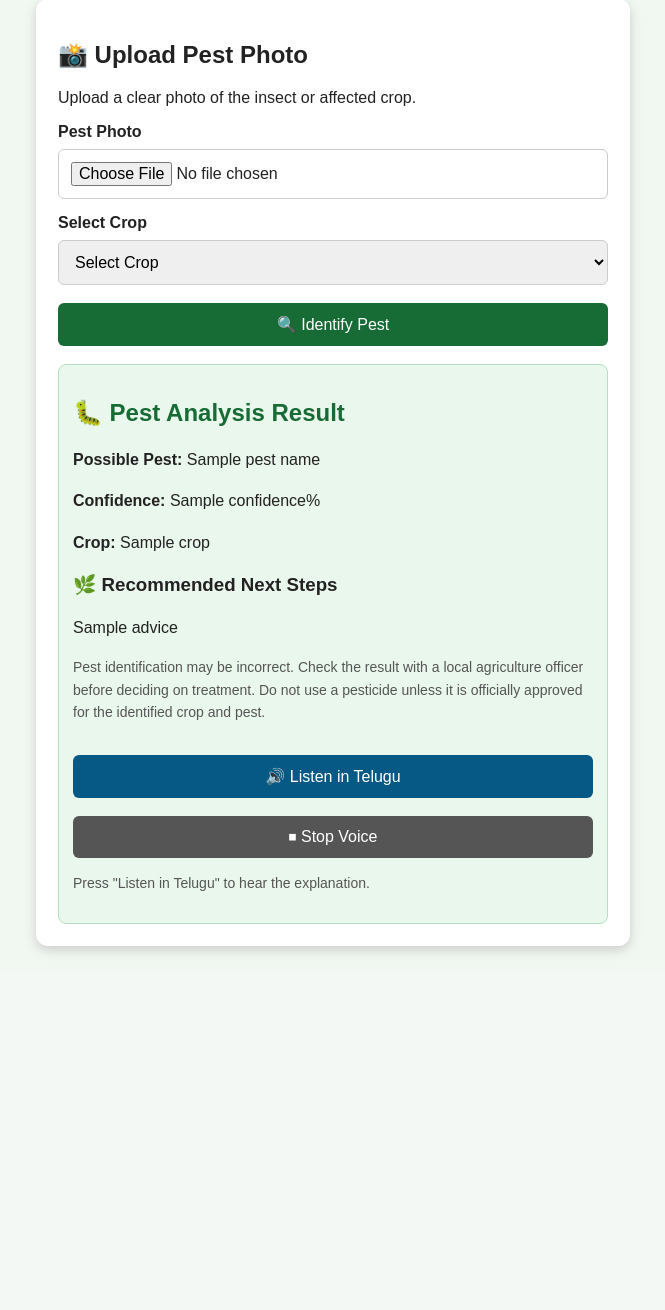
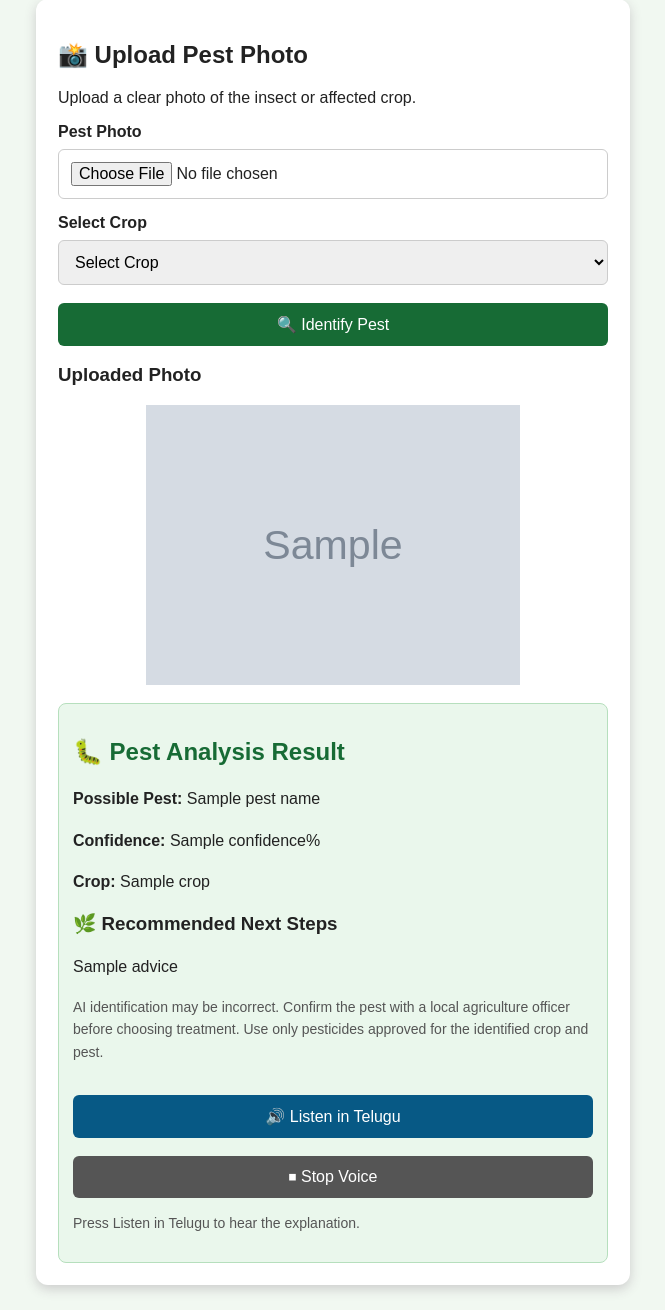
Before and after one commit to swaroopvelaga4-hub/REALTIMECHAT, a Flask app: template templates/pest_identification.html in a window 1280 px wide. Shown: the part 199-1509 px from the top of the page, without its empty margins (307-972 px from the left). Before the commit the page ends 1153 px from the top, so only its background shows below. Run offline with Flask 3, Linux system fonts and the light colour scheme; the template is opened without the code that fills it: most values are stand-ins (such as "Sample title", 1, 10 or a date in 2020); grey boxes marked "Sample" are stand-in pictures.

Commit message:
Update pest_identification.html

```diff
--- a/templates/pest_identification.html
+++ b/templates/pest_identification.html
@@ -58,11 +58,6 @@
             margin-top: 18px;
         }
 
-        button:disabled {
-            opacity: 0.6;
-            cursor: not-allowed;
-        }
-
         .voice-button {
             background: #075985;
         }
@@ -101,7 +96,7 @@
             line-height: 1.6;
         }
 
-        #photoPreview {
+        #photoPreview, #uploadedPhoto {
             display: none;
             width: 100%;
             max-height: 280px;
@@ -113,6 +108,7 @@
 </head>
 
 <body>
+
 <header>
     <h1>🐛 HarvestAI Pest Doctor</h1>
     <p>AI-Assisted Crop Pest Identification</p>
@@ -120,6 +116,7 @@
 </header>
 
 <div class="container">
+
     <h2>📸 Upload Pest Photo</h2>
     <p>Upload a clear photo of the insect or affected crop.</p>
 
@@ -128,16 +125,18 @@
           enctype="multipart/form-data">
 
         <label for="pest_image">Pest Photo</label>
+
         <input type="file"
                id="pest_image"
                name="pest_image"
-               accept="image/*"
+               accept="image/jpeg,image/png,image/webp"
                capture="environment"
                required>
 
         <img id="photoPreview" alt="Selected pest photo preview">
 
         <label for="crop">Select Crop</label>
+
         <select id="crop" name="crop" required>
             <option value="">Select Crop</option>
             <option value="Rice">Rice</option>
@@ -153,25 +152,37 @@
     </form>
 
     {% if error %}
-    <div class="message">
+    <div class="message" role="status">
         <strong>Notice:</strong>
         <p>{{ error }}</p>
     </div>
     {% endif %}
 
+    {% if image_url %}
+    <h3>Uploaded Photo</h3>
+    <img id="uploadedPhoto"
+         src="{{ image_url }}"
+         alt="Uploaded pest photo"
+         style="display:block;">
+    {% endif %}
+
     {% if pest_name %}
     <div class="result-card" id="pestResult">
+
         <h2>🐛 Pest Analysis Result</h2>
 
-        <p><b>Possible Pest:</b>
+        <p>
+            <b>Possible Pest:</b>
             <span id="pestName">{{ pest_name }}</span>
         </p>
 
-        <p><b>Confidence:</b>
+        <p>
+            <b>Confidence:</b>
             <span id="confidence">{{ confidence }}</span>%
         </p>
 
-        <p><b>Crop:</b>
+        <p>
+            <b>Crop:</b>
             <span id="cropName">{{ crop }}</span>
         </p>
 
@@ -179,10 +190,9 @@
         <p id="pestAdvice">{{ advice }}</p>
 
         <p class="notice">
-            Pest identification may be incorrect. Check the result with
-            a local agriculture officer before deciding on treatment.
-            Do not use a pesticide unless it is officially approved
-            for the identified crop and pest.
+            AI identification may be incorrect. Confirm the pest with
+            a local agriculture officer before choosing treatment.
+            Use only pesticides approved for the identified crop and pest.
         </p>
 
         <button type="button"
@@ -198,14 +208,15 @@
         </button>
 
         <p class="notice" id="voiceStatus" aria-live="polite">
-            Press "Listen in Telugu" to hear the explanation.
+            Press Listen in Telugu to hear the explanation.
         </p>
+
     </div>
     {% endif %}
+
 </div>
 
 <script>
-    // Show a preview of the selected photo.
     const photoInput = document.getElementById("pest_image");
     const photoPreview = document.getElementById("photoPreview");
 
@@ -221,7 +232,6 @@
         }
     });
 
-    // Read the actual result returned by the Python backend.
     function speakAdvice() {
         const status = document.getElementById("voiceStatus");
         const pestElement = document.getElementById("pestName");
@@ -229,36 +239,30 @@
         const adviceElement = document.getElementById("pestAdvice");
 
         if (!("speechSynthesis" in window)) {
-            status.textContent =
-                "Voice is not supported in this browser. Please try another browser.";
+            status.textContent = "Voice is not supported in this browser.";
             return;
         }
 
         if (!pestElement || !cropElement || !adviceElement) {
             status.textContent =
-                "First identify a pest to receive the voice explanation.";
+                "AI pest identification result is not available yet.";
             return;
         }
 
         window.speechSynthesis.cancel();
 
-        const pest = pestElement.textContent.trim();
-        const crop = cropElement.textContent.trim();
-        const advice = adviceElement.textContent.trim();
-
         const message =
             "రైతు సోదరులకు నమస్కారం. " +
-            "మీరు ఎంచుకున్న పంట: " + crop + ". " +
-            "గుర్తించినట్లు అంచనా వేసిన పురుగు: " + pest + ". " +
-            "గమనిక: ఈ గుర్తింపు తప్పు కావచ్చు. " +
-            "సూచించిన తదుపరి చర్యలు: " + advice + ". " +
-            "ఏ మందు వాడే ముందు స్థానిక వ్యవసాయ అధికారిని సంప్రదించండి. " +
-            "ధన్యవాదాలు.";
+            "మీ పంట: " + cropElement.textContent.trim() + ". " +
+            "గుర్తించినట్లు అంచనా వేసిన పురుగు: " +
+            pestElement.textContent.trim() + ". " +
+            "తదుపరి చర్యలు: " +
+            adviceElement.textContent.trim() + ". " +
+            "ఏ మందు వాడే ముందు వ్యవసాయ అధికారిని సంప్రదించండి.";
 
         const speech = new SpeechSynthesisUtterance(message);
         speech.lang = "te-IN";
         speech.rate = 0.85;
-        speech.pitch = 1;
 
         speech.onstart = function () {
             status.textContent = "తెలుగు వాయిస్ ప్లే అవుతోంది...";
@@ -270,7 +274,7 @@
 
         speech.onerror = function () {
             status.textContent =
-                "Voice could not play. Check your browser and available Telugu voices.";
+                "Voice could not play. Please check browser voice support.";
         };
 
         window.speechSynthesis.speak(speech);
@@ -279,6 +283,7 @@
     function stopVoice() {
         if ("speechSynthesis" in window) {
             window.speechSynthesis.cancel();
+
             const status = document.getElementById("voiceStatus");
 
             if (status) {
@@ -287,5 +292,6 @@
         }
     }
 </script>
+
 </body>
 </html>
```
